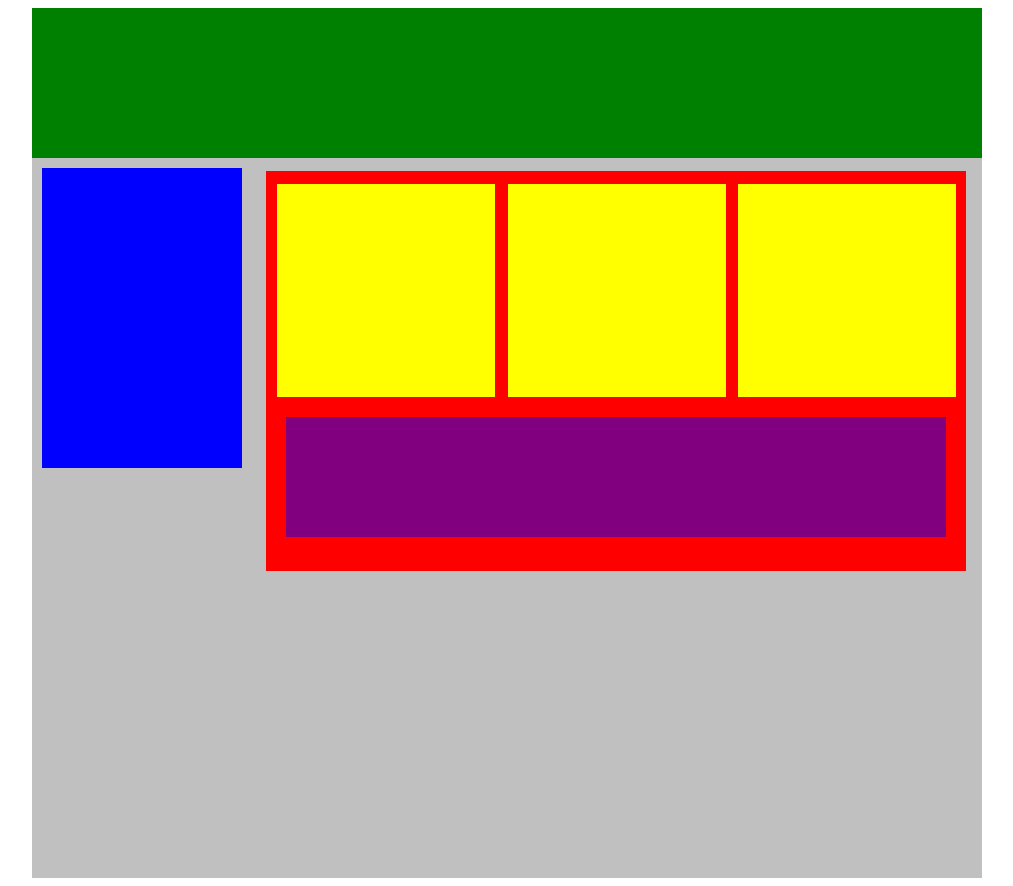
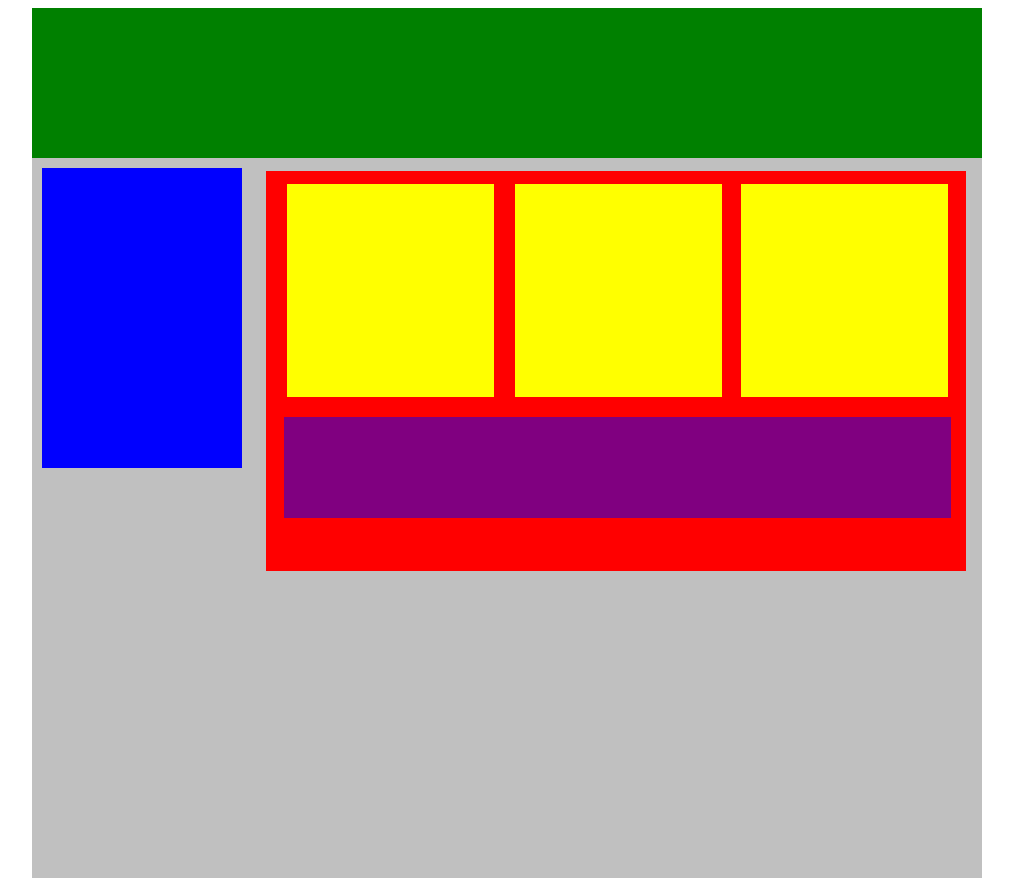
Before and after one commit to Jetmishemoto/Web-Fundamentals-Public, a plain HTML site: page PlottingOurBlocks/Coggins_Daadoni_CSS_Plotting_Our_Blocks.html in a window 1280 px wide. Shown: the whole page, without its empty margins (133-1146 px from the left). Drawn offline with Linux system fonts and the light colour scheme.

Commit message:
Ajusted css

```diff
--- a/PlottingOurBlocks/Coggins_Daadoni_CSS_Plotting_Our_Blocks_.css
+++ b/PlottingOurBlocks/Coggins_Daadoni_CSS_Plotting_Our_Blocks_.css
@@ -25,38 +25,36 @@
 .sub-content {
 
     height: 213px;
-    width: 218px;
+    width: 207px;
     top: 13px;
     position: absolute;
-    right: 471px;
+    right: 472px;
     background-color: yellow;
 }
 .sub-content_1 {
 
     height: 213px;
-    width: 218px;
+    width: 207px;
     top: 13px;
     position: absolute;
-    right: 240px;
-
+    right: 244px;
     background-color: yellow;
 }
 .sub-content_2 {
 
     height: 213px;
-    width: 218px;
+    width: 207px;
     top: 13px;
     position: absolute;
-    right: 10px;
-
+    right: 18px;
     background-color: yellow;
 }
 #advertisement {
-    height: 120px;
-    width: 660px;
+    height: 101px;
+    width: 667px;
     position: absolute;
     margin: 0 auto;
     top: 246px;
-    left: 20px;
+    left: 18px;
     background-color: purple;
 }
```
